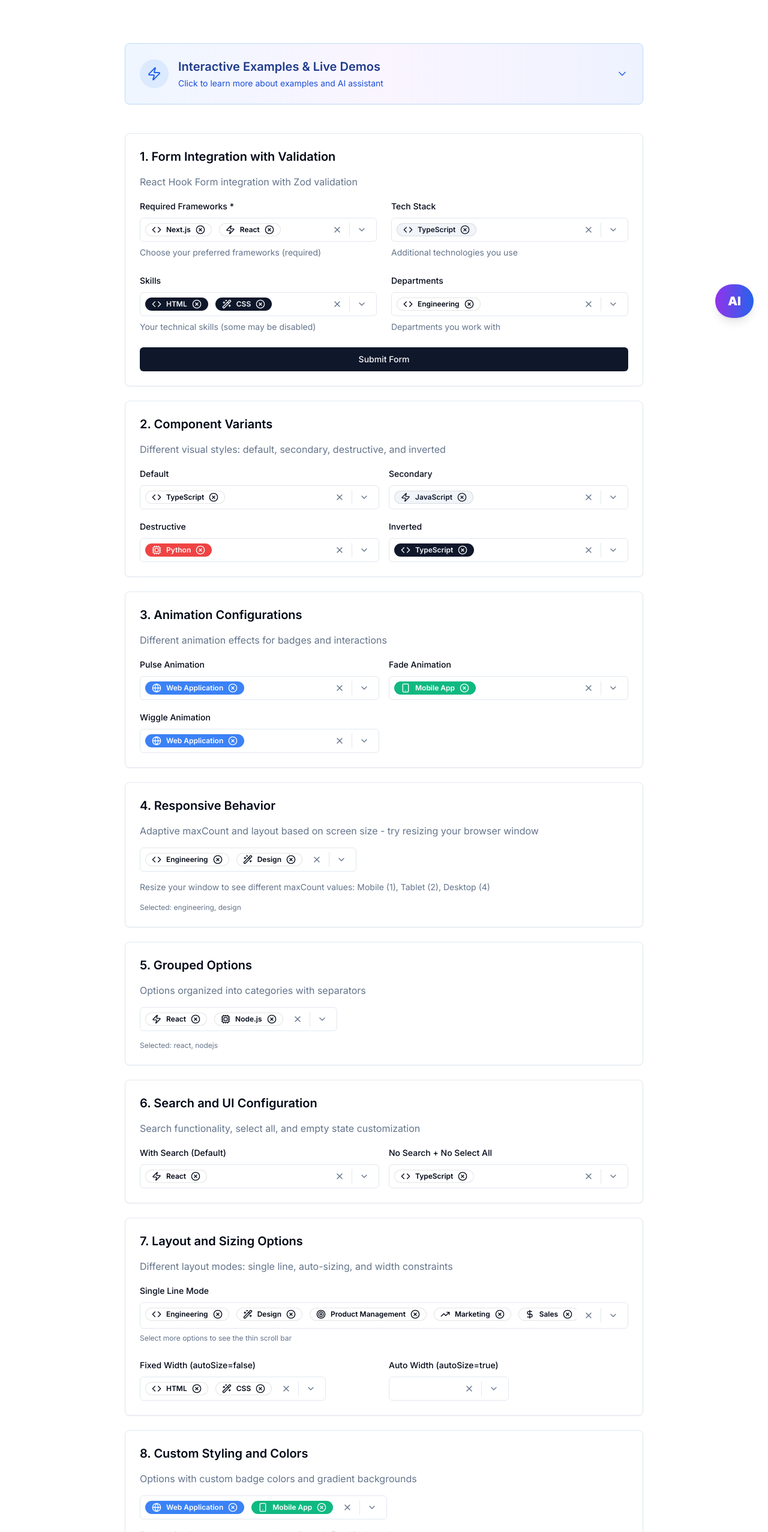
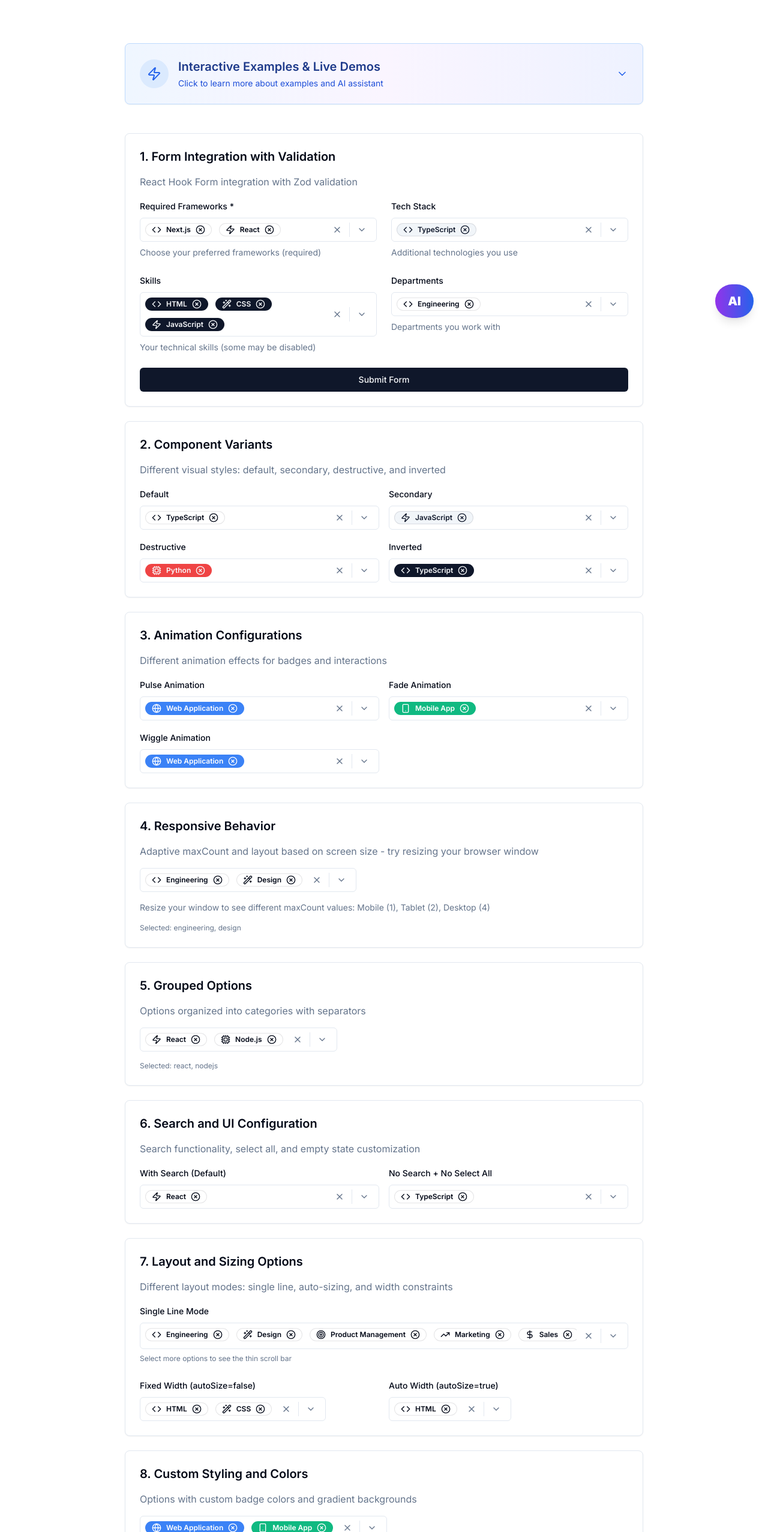
Before and after one commit to sersavan/shadcn-multi-select-component, a Next.js app: page / in a window 1280 px wide. Shown: the part 246-2800 px from the top of the page at 60% size. Built offline with nearby package versions, Linux system fonts and the light colour scheme.

Commit message:
feat: Update MultiSelect component to use 'html' as default value and add JavaScript option to skills list

```diff
--- a/src/app/globals.css
+++ b/src/app/globals.css
@@ -92,6 +92,7 @@
 	}
 }
 
+/* Thin scrollbar for Single Line Mode in MultiSelect */
 .multiselect-singleline-scroll {
 	scrollbar-width: thin;
 	scrollbar-color: hsl(var(--border) / 0.4) transparent;
@@ -117,11 +118,13 @@
 	opacity: 1;
 }
 
+/* Scrollbar becomes more visible when actively scrolling */
 .multiselect-singleline-scroll:active::-webkit-scrollbar-thumb {
 	background-color: hsl(var(--border) / 0.7);
 	opacity: 1;
 }
 
+/* Dark theme adjustments - make scrollbar slightly more visible */
 .dark .multiselect-singleline-scroll {
 	scrollbar-color: hsl(var(--border) / 0.5) transparent;
 }
--- a/src/app/page.tsx
+++ b/src/app/page.tsx
@@ -142,6 +142,7 @@ const projectTypesWithStyle = [
 const skillsWithDisabled = [
 	{ value: "html", label: "HTML", icon: Icons.code },
 	{ value: "css", label: "CSS", icon: Icons.wand },
+	{ value: "javascript", label: "JavaScript", icon: Icons.zap },
 	{
 		value: "typescript",
 		label: "TypeScript",
@@ -1401,7 +1402,7 @@ export default function Home() {
 									<MultiSelect
 										options={skillsWithDisabled.slice(0, 4)}
 										onValueChange={() => {}}
-										defaultValue={["javascript"]}
+										defaultValue={["html"]}
 										autoSize={true}
 										placeholder="Auto width"
 									/>
```
